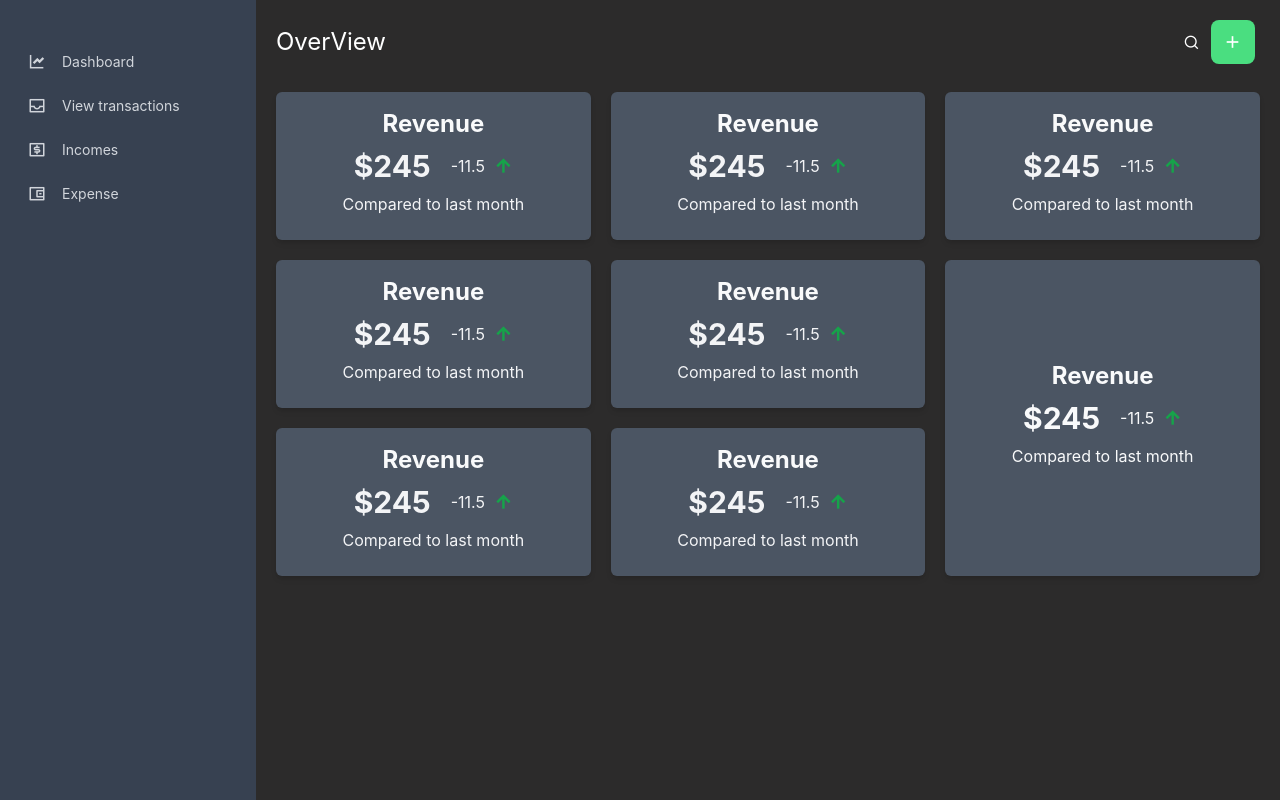
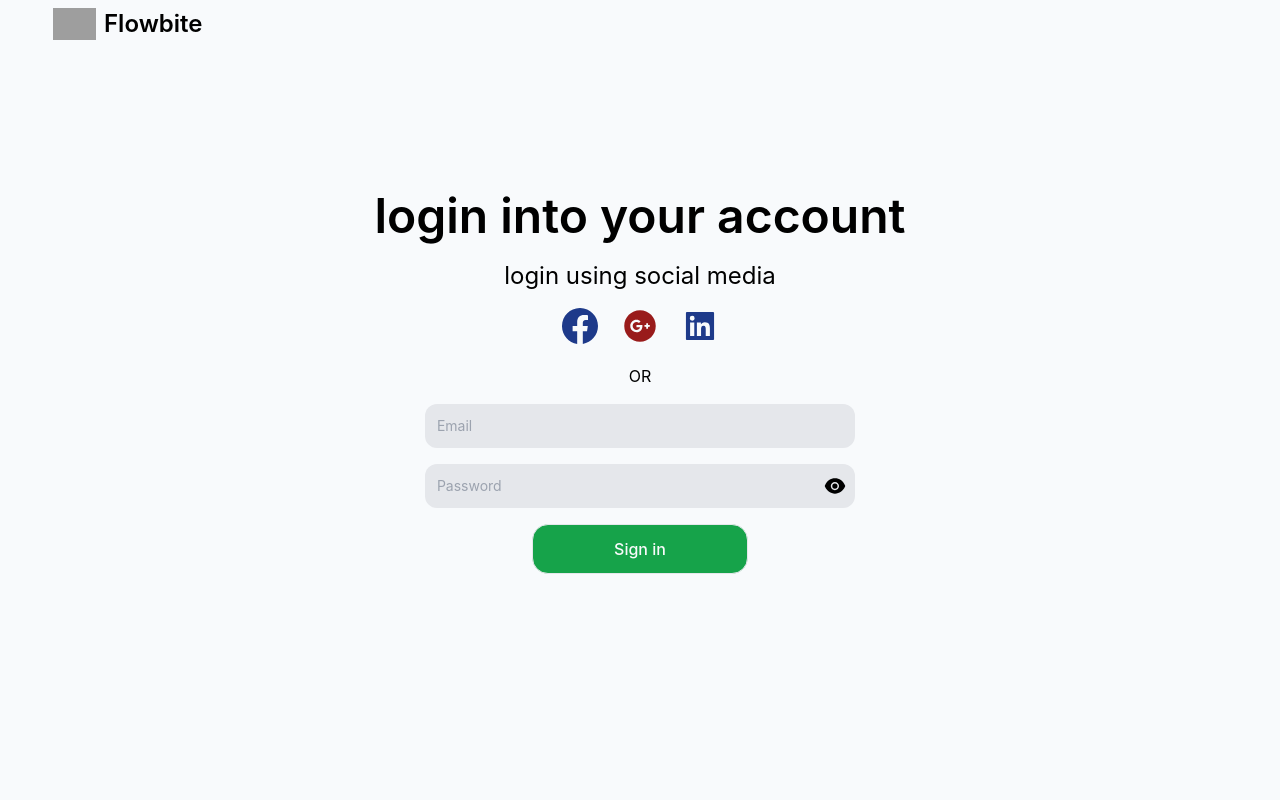
Before and after one commit to naimur-29/SpendWise, a React (Create React App) app: page / in a window 1280 px wide. Built offline with nearby package versions, Linux system fonts and the light colour scheme; grey boxes are pictures that could not be loaded.

Commit message:
Landing page initial design

```diff
--- a/package.json
+++ b/package.json
@@ -9,6 +9,7 @@
     "firebase": "^9.22.0",
     "react": "^18.2.0",
     "react-dom": "^18.2.0",
+    "react-icons": "^4.8.0",
     "react-router-dom": "^6.11.2",
     "react-scripts": "5.0.1",
     "remixicon": "^3.3.0",
--- a/src/App.js
+++ b/src/App.js
@@ -1,11 +1,13 @@
 import "./App.css";
 import React, { PureComponent } from "react";
 import SideBar from "./Billal's file/Layout/SideBar/SideBar";
+import LandingPage from "./Billal's file/Pages/LandingPage";
 
 function App() {
   return (
     <>
-      <SideBar />
+      {/* <SideBar /> */}
+      <LandingPage />
     </>
   );
 }
--- a/src/Billal's file/Pages/LandingPage.jsx
+++ b/src/Billal's file/Pages/LandingPage.jsx
@@ -1,41 +1,80 @@
 import React from "react";
 import { BsFacebook } from "react-icons/bs";
-import { AiOutlineGooglePlus } from "react-icons/ai";
+import { AiFillGooglePlusCircle } from "react-icons/ai";
 import { AiFillLinkedin } from "react-icons/ai";
+import { AiFillEye } from "react-icons/ai";
 
 export default function LandingPage() {
   return (
     <>
-      <div className="landingPageContainer bg-green-400 w-full h-screen">
-        <div className="landingPageWrapper bg-red-400 w-11/12 h-full m-auto ">
+      <div className="landingPageContainer bg-slate-50 w-full h-screen">
+        <div className="landingPageWrapper w-11/12 h-full m-auto ">
           {/* top left logo starts  */}
-          <div className="topLogo flex items-center">
+          <div className="topLogo pt-2 flex  items-center">
             <img
               src="https://flowbite.com/docs/images/logo.svg"
-              class="h-8 mr-2"
+              class="h-8 mr-2 cursor-pointer"
               alt="Flowbite Logo"
             />
-            <span class="self-center text-2xl font-semibold whitespace-nowrap dark:text-white">
+            <span class="self-center cursor-pointer text-2xl font-semibold whitespace-nowrap text-black">
               Flowbite
             </span>
           </div>
           {/* top left logo ends  */}
 
           {/* login page starts  */}
-          <div className="loginPage border border-black bg-violet-300">
-            <div className="loginPageWrapper w-11/12 m-auto bg-pink-300">
-              <h1>login into your account</h1>
+
+          <div className="loginPage text-center mt-36">
+            <div className="loginPageWrapper w-11/12 m-auto ">
+              <h1 className="text-5xl font-semibold py-2 mb-3">
+                login into your account
+              </h1>
+
               {/* social media link login section starts  */}
               <div className="socialLogin">
-                <h1>login using social media </h1>
+                <h1 className="text-2xl mb-3">login using social media</h1>
                 {/* social media icons  */}
-                <div className="socialIcons">
-                  <BsFacebook className="" />
-                  <AiOutlineGooglePlus className="" />
-                  <AiFillLinkedin className="" />
+                <div className="socialIcons w-1/6 justify-evenly flex m-auto py-1 ">
+                  <BsFacebook className="m-auto h-9 w-9 cursor-pointer text-blue-900" />
+                  <AiFillGooglePlusCircle className="m-auto h-9 w-9 cursor-pointer text-red-800" />
+                  <AiFillLinkedin className="m-auto h-9 w-9 cursor-pointer text-blue-900" />
+                </div>
+                {/* social media icons  ends */}
+              </div>
+              {/* social media link login section ends  */}
+
+              {/* input section login starts  */}
+              <div className="inputSection mt-4 w-[40%] m-auto ">
+                <h1 className="mb-4">OR</h1>
+                <div class="mb-4 p-2 rounded-xl w-full bg-gray-200">
+                  <input
+                    type="text"
+                    id="base-input"
+                    class="bg-gray-200 border border-gray-300 text-gray-900 text-sm border-none outline-none block w-11/12 p-1 "
+                    placeholder="Email"
+                  />
+                </div>
+                <div class="mb-4 p-2 rounded-xl w-full bg-gray-200 flex justify-between">
+                  <input
+                    type="password"
+                    id="base-input"
+                    class="bg-gray-200 border border-gray-300 text-gray-900 text-sm border-none outline-none block w-11/12 p-1 "
+                    placeholder="Password"
+                  />
+                  <div className="eyeIcon self-center">
+                    <AiFillEye className="h-6 w-6 cursor-pointer" />
+                  </div>
+                </div>
+                <div className="signinButton">
+                  <button
+                    type="button"
+                    class="py-3 px-5 w-[50%] font-medium text-gray-50  bg-green-600 rounded-2xl border border-gray-200 hover:bg-green-700 text-base"
+                  >
+                    Sign in
+                  </button>
                 </div>
               </div>
-              {/* social media link login section ends  */}
+              {/* input section login ends  */}
             </div>
           </div>
           {/* login page ends  */}
```
Also changed, not shown: 1 other file (tests, documents, lock files or other folders).
